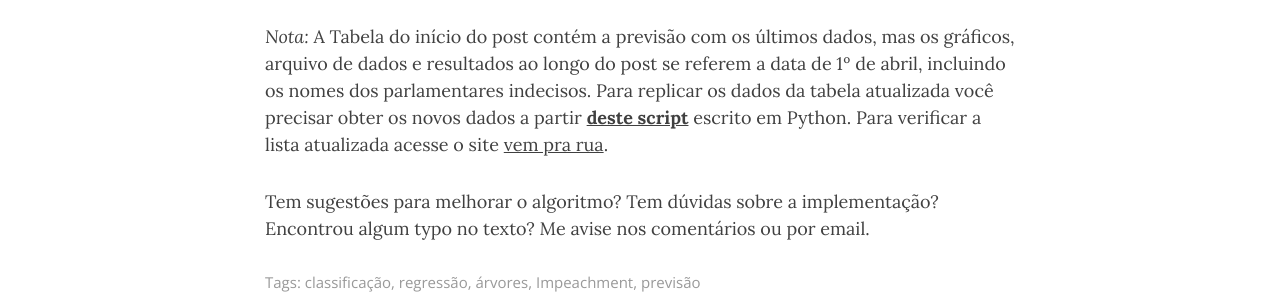
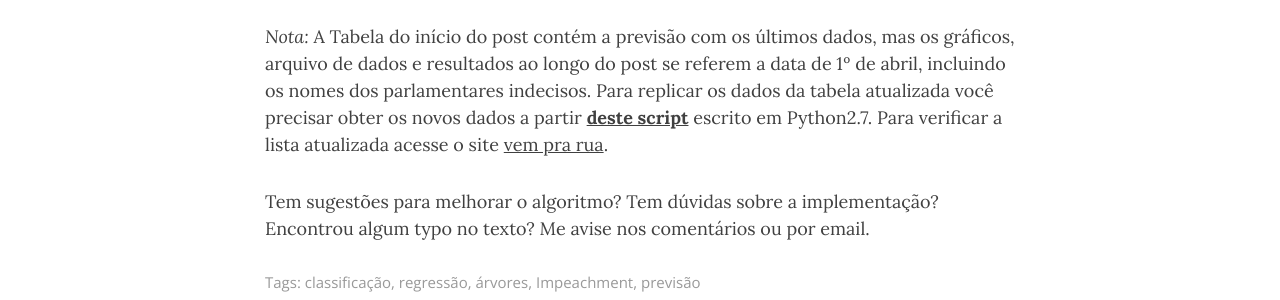
Before and after one commit to regisely/regisely.github.io, a Jekyll site: the page built from _posts/2016-04-01-impeachment.md, in a window 1280 px wide and 900 px high, scrolled down 9443 px. Shown: the part 154-454 px from the top of the window. Built offline with Jekyll 4.4.1, drawn with Linux system fonts in a browser that asks for light colours; nearby versions of some CDN libraries; comment, search, counter and statistics services are not loaded.

Commit message:
Update impeachment post

```diff
--- a/_posts/2016-04-01-impeachment.md
+++ b/_posts/2016-04-01-impeachment.md
@@ -5,7 +5,6 @@
 tags: [classificação, regressão, árvores, Impeachment, previsão]
 date: 2016-04-01 10:00:00 -0300
 ---
-
 
 | **Câmera Federal:** | 74,85% |
 | **Senado Federal:** | 53,09% |
@@ -32,7 +31,7 @@
 
 ## Obtendo os dados
 
-Como a política brasileira é mais imprevisível que episódio de Game of Thrones, vale a pena automatizar a coleta de dados para podermos atualizar constantemente a previsão - neste exato momento em que escrevo este post já ocorreram mudanças na intenção de voto de 2 Deputados. Para isso, escrevi um pequeno script em **[python](https://www.python.org/)** que coleta os dados do site **[vem pra rua](http://mapa.vemprarua.net/br/)** e grava em um arquivo csv com o nome [`imp.csv`](/files/imp.csv), deixando-o pronto para ser analisado no R. Você ver este script **[aqui](https://gist.github.com/regisely/caefdf30313503bbf5d0bbae6e2a597d)**.
+Como a política brasileira é mais imprevisível que episódio de Game of Thrones, vale a pena automatizar a coleta de dados para podermos atualizar constantemente a previsão - neste exato momento em que escrevo este post já ocorreram mudanças na intenção de voto de 2 Deputados. Para isso, escrevi um pequeno script em **[Python2.7](https://www.python.org/)** que coleta os dados do site **[vem pra rua](http://mapa.vemprarua.net/br/)** e grava em um arquivo csv com o nome [`imp.csv`](/files/imp.csv), deixando-o pronto para ser analisado no R. Você ver este script **[aqui](https://gist.github.com/regisely/caefdf30313503bbf5d0bbae6e2a597d)**.
 
 Uma vez obtidos os dados podemos carregá-lo no R digitando:
 
@@ -265,6 +264,6 @@
 
 Como toda previsão é melhor a medida que incorpora a chegada de novas informações, fiz uma rotina para atualizar os resultados dessa previsão diariamente e publicar na tabela do início deste post.
 
-*Nota:* A Tabela do início do post contém a previsão com os últimos dados, mas os gráficos, arquivo de dados e resultados ao longo do post se referem a data de 1º de abril, incluindo os nomes dos parlamentares indecisos. Para replicar os dados da tabela atualizada você precisar obter os novos dados a partir **[deste script](https://gist.github.com/regisely/caefdf30313503bbf5d0bbae6e2a597d)** escrito em Python. Para verificar a lista atualizada acesse o site [vem pra rua](http://mapa.vemprarua.net/br/).
+*Nota:* A Tabela do início do post contém a previsão com os últimos dados, mas os gráficos, arquivo de dados e resultados ao longo do post se referem a data de 1º de abril, incluindo os nomes dos parlamentares indecisos. Para replicar os dados da tabela atualizada você precisar obter os novos dados a partir **[deste script](https://gist.github.com/regisely/caefdf30313503bbf5d0bbae6e2a597d)** escrito em Python2.7. Para verificar a lista atualizada acesse o site [vem pra rua](http://mapa.vemprarua.net/br/).
 
 Tem sugestões para melhorar o algoritmo? Tem dúvidas sobre a implementação? Encontrou algum typo no texto? Me avise nos comentários ou por email.
```
